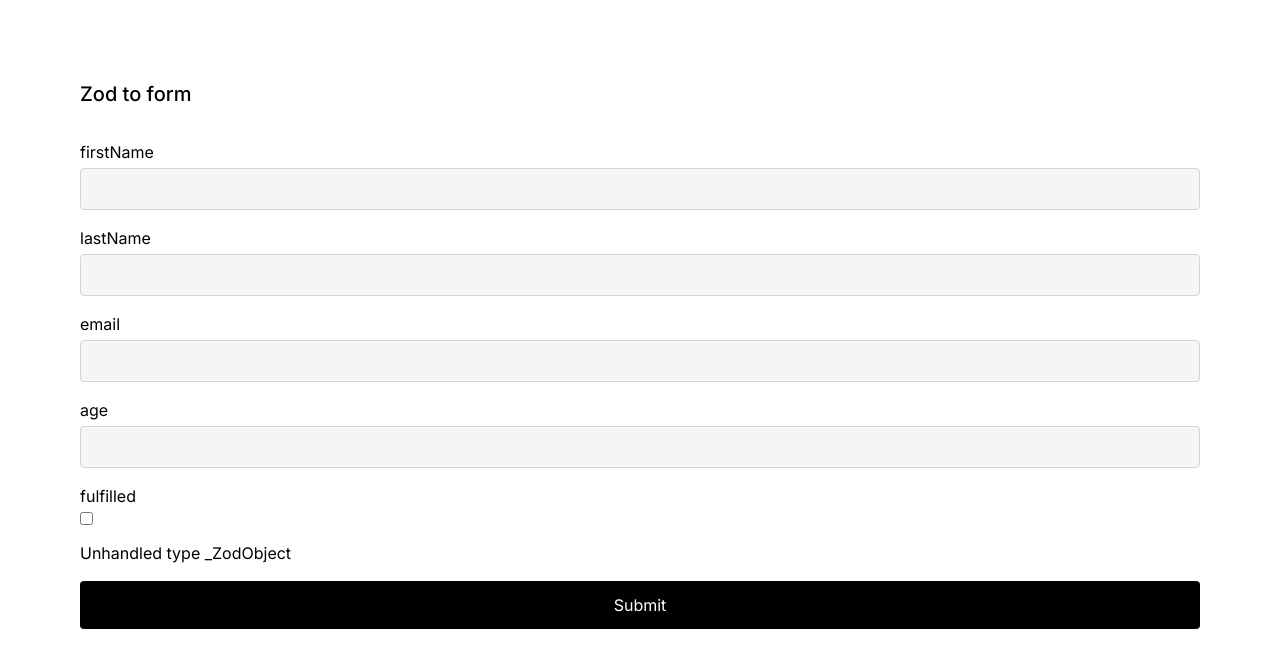
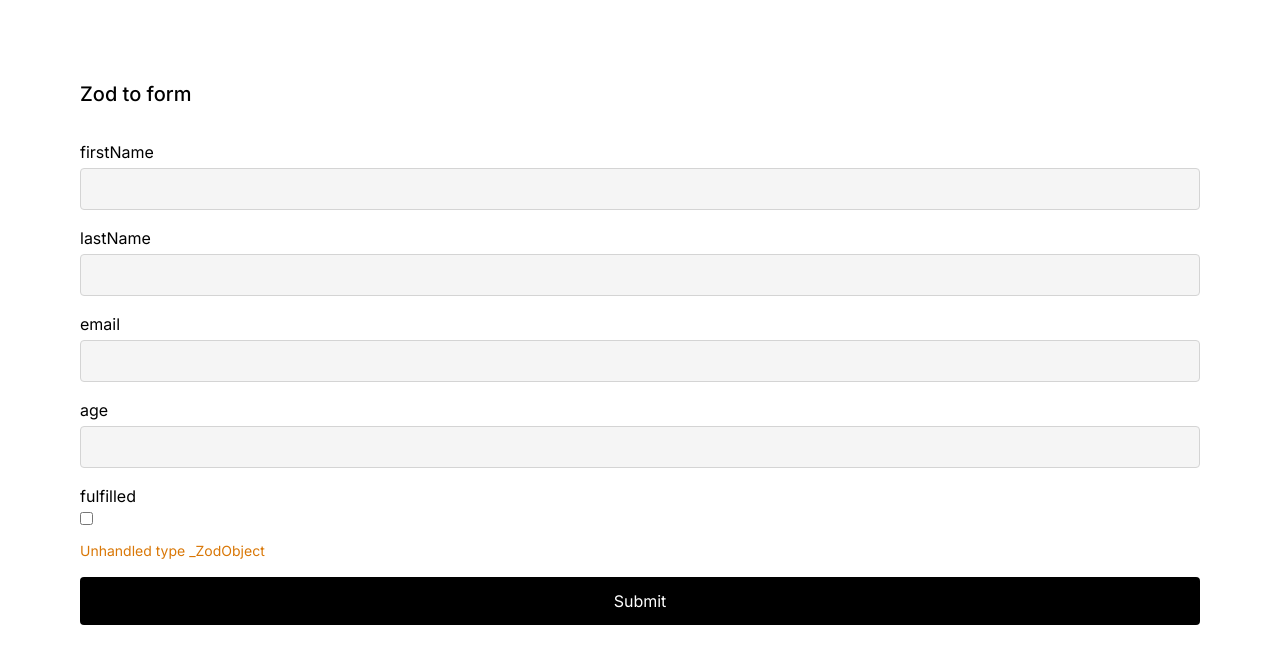
Before and after one commit to alvarlagerlof/typed-edge-config, a Next.js app: page /form in a window 1280 px wide. Shown: the top 668 px of the page. Built offline with nearby package versions, Linux system fonts and the light colour scheme.

Commit message:
default message color

```diff
--- a/components/ZodToForm.tsx
+++ b/components/ZodToForm.tsx
@@ -67,7 +67,11 @@ export function ZodToForm<T>({ schema }: Props<T>) {
             );
           }
 
-          return <p key={key}>Unhandled type {value.constructor.name}</p>;
+          return (
+            <p key={key} className="text-sm text-amber-600">
+              Unhandled type {value.constructor.name}
+            </p>
+          );
         })}
 
         <input
```
